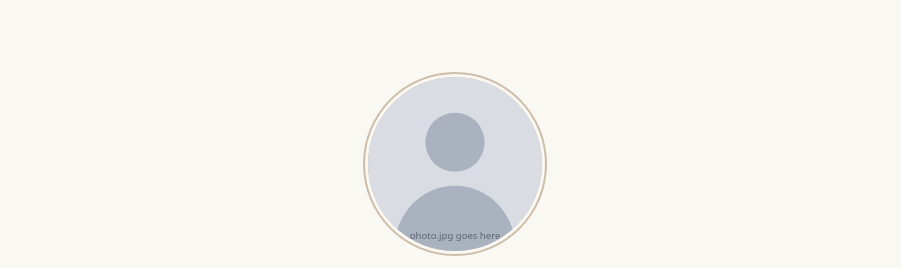
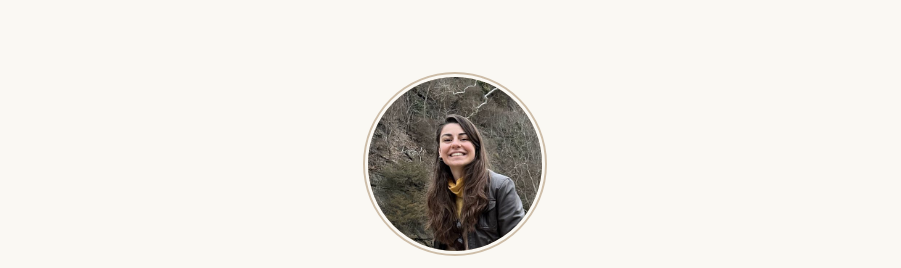
Before and after one commit to esmakokten/esmakokten.github.io, a plain HTML site: page index.html in a window 1280 px wide. Shown: the top 268 px of the page, without its empty margins (185-1086 px from the left). Drawn offline with Linux system fonts and the light colour scheme.

Commit message:
Profile photo
Co-Authored-By: Claude Fable 5.1 <noreply@anthropic.com>

```diff
--- a/index.html
+++ b/index.html
@@ -16,8 +16,8 @@
 <main>
 
   <header class="top">
-    <!-- Photo: replace photo.svg with a square photo.jpg (about 400x400) and change the src below. -->
-    <div class="photo-ring"><img class="photo" src="photo.svg" alt="" width="160" height="160"></div>
+    <!-- Photo: photo.jpg, square, 480x480. -->
+    <div class="photo-ring"><img class="photo" src="photo.jpg" alt="" width="160" height="160"></div>
     <h1>Esma Kokten Caliskan</h1>
     <ul class="icons" aria-label="Links">
       <li><a href="cv.pdf" title="CV (PDF)" aria-label="CV (PDF)">
```
Also changed, not shown: photo.jpg (added), photo.svg (deleted).
